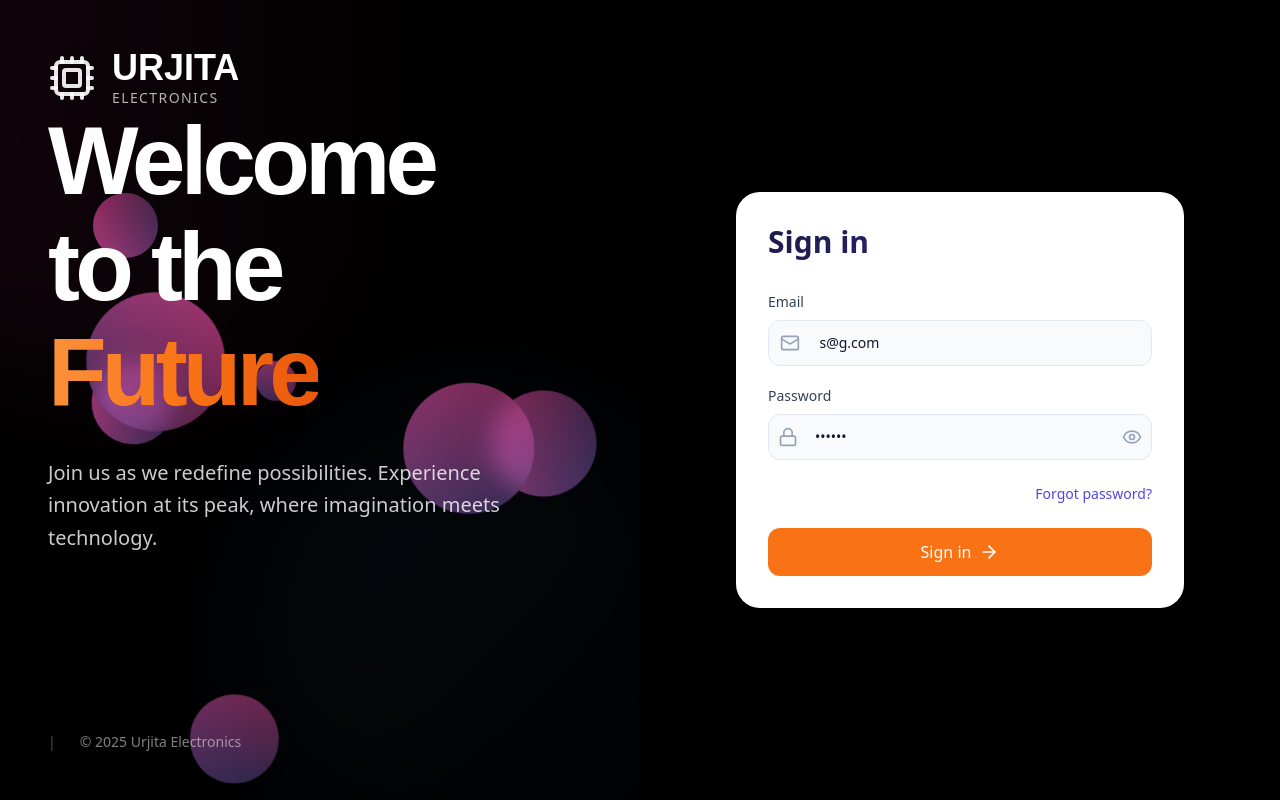
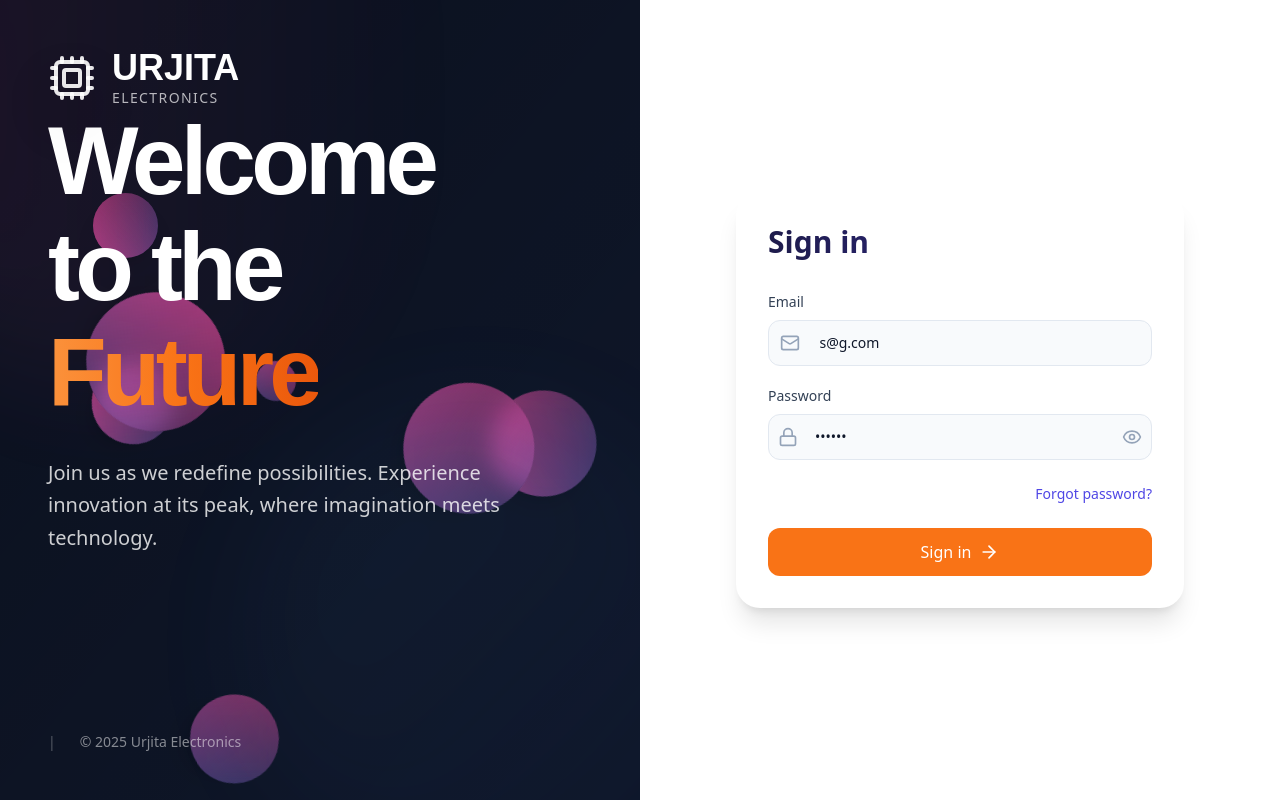
Before and after one commit to ashwinvemula9/urjita.write-n-read, a React (Vite) app: page /login in a window 1280 px wide. Built offline with nearby package versions, Linux system fonts and the light colour scheme.

Commit message:
changed backgrounds

```diff
--- a/src/pages/ForgotPasswordPage.jsx
+++ b/src/pages/ForgotPasswordPage.jsx
@@ -32,7 +32,7 @@ const ForgotPasswordPage = () => {
   };
 
   return (
-    <div className="min-h-screen w-full flex items-center justify-center bg-gradient-to-br from-primary-50 to-secondary-50 relative overflow-hidden">
+    <div className="min-h-screen w-full flex items-center justify-center bg-neutral-900 relative overflow-hidden">
       {/* Animated background elements */}
       <div className="absolute inset-0 overflow-hidden">
         <div className="absolute -top-4 -left-4 w-24 h-24 bg-primary-200 rounded-full blur-xl opacity-60 animate-float" />
--- a/src/pages/Login.jsx
+++ b/src/pages/Login.jsx
@@ -61,10 +61,9 @@ const LoginPage = () => {
   };
 
   return (
-    <div className="min-h-screen w-full flex bg-black">
-      <div className="hidden lg:flex w-1/2 bg-black p-12 relative overflow-hidden">
+    <div className="min-h-screen w-full flex bg-neutral-900">
+      <div className="hidden lg:flex w-1/2 p-12 relative overflow-hidden">
         <AnimatedBackground />
-
         <div className="absolute inset-0 z-0">
           <div className="absolute w-[600px] h-[600px] bg-gradient-to-r from-pink-500/30 to-transparent rounded-full blur-3xl opacity-30 top-[-200px] left-[-150px]"></div>
           <div className="absolute w-[500px] h-[500px] bg-gradient-to-br from-blue-400/20 to-transparent rounded-full blur-3xl opacity-30 bottom-[-100px] right-[-100px]"></div>
@@ -106,7 +105,7 @@ const LoginPage = () => {
         </div>
       </div>
 
-      <div className="w-full lg:w-1/2 flex items-center justify-center p-8 lg:p-12">
+      <div className="w-full lg:w-1/2 bg-white flex items-center justify-center p-8 lg:p-12">
         <div className="w-full max-w-md bg-white rounded-3xl shadow-xl p-8 space-y-8">
           <div className="text-center lg:text-left">
             <h2 className="text-3xl font-bold bg-gradient-to-r from-indigo-950 to-indigo-800 bg-clip-text text-transparent">
```
